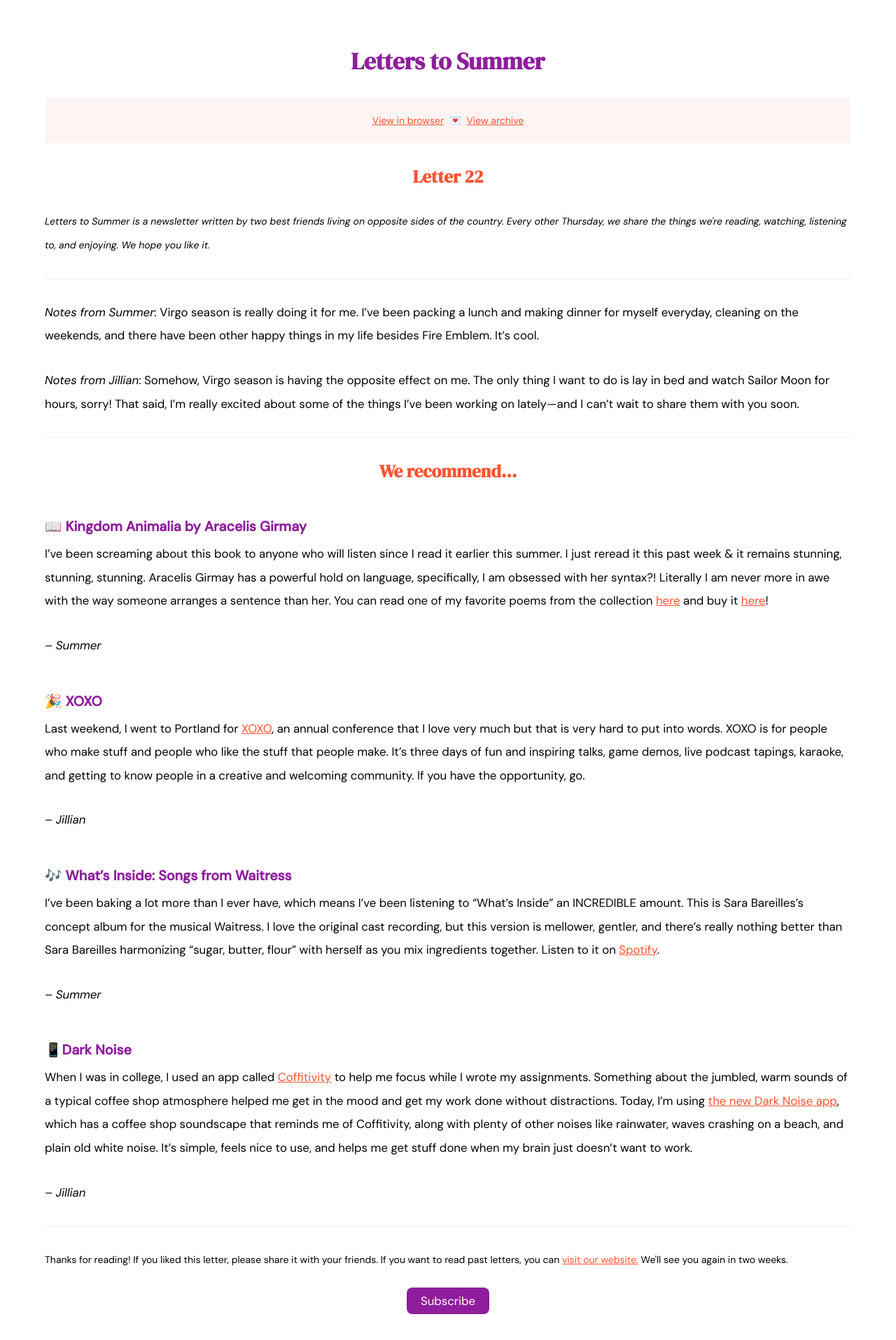
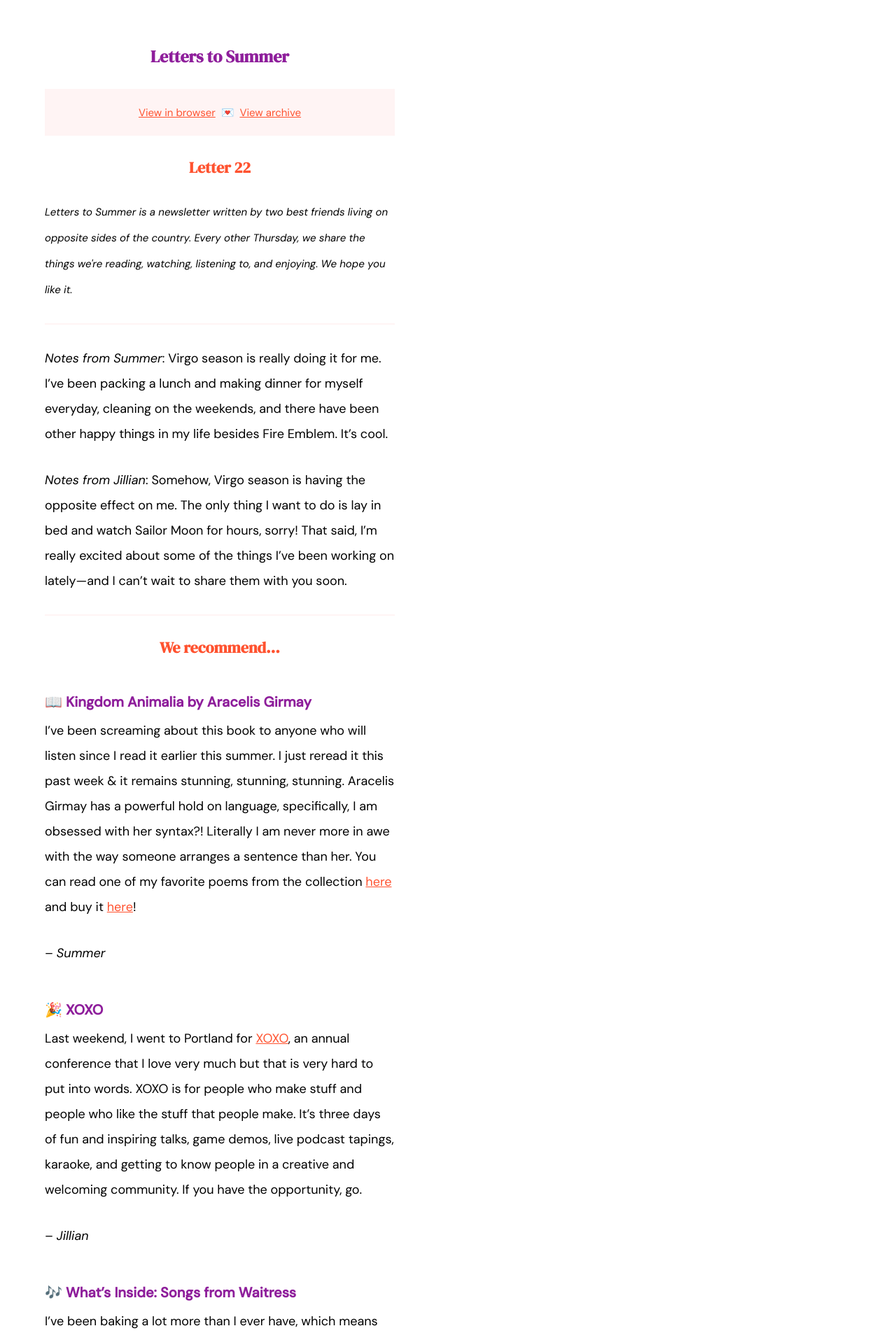
Before and after one commit to jilliangmeehan/letters-to-summer, a Jekyll site: the page built from emails/22.md, in a window 1280 px wide. Shown: the top 1915 px of the page at 70% size. Built offline with Jekyll 4.4.1, drawn with Linux system fonts in a browser that asks for light colours; some of the changed text lies outside the part shown.

Commit message:
email style changes

```diff
--- a/_layouts/email.html
+++ b/_layouts/email.html
@@ -73,6 +73,14 @@
         text-align: center;
       }
 
+      @media screen and (min-width: 750px) {
+        body { max-width: 500px; }
+        h1 { font-size: 24px; }
+        h2 { font-size: 22px; }
+        h3 { font-size: 20px; }
+        p { font-size: 18px; }
+      }
+
     </style>
 
   </head>
@@ -91,6 +99,7 @@
       <div class="subscribe">
         <a class="button" href="https://letterstosummer.com/subscribe">Subscribe</a>
       </div>
+      <p class="pink"><small>Wanna leave? <a href="*|UNSUB|*">Unsubscribe</a></small></p>
     </footer>
   </body>
 </html>
```
